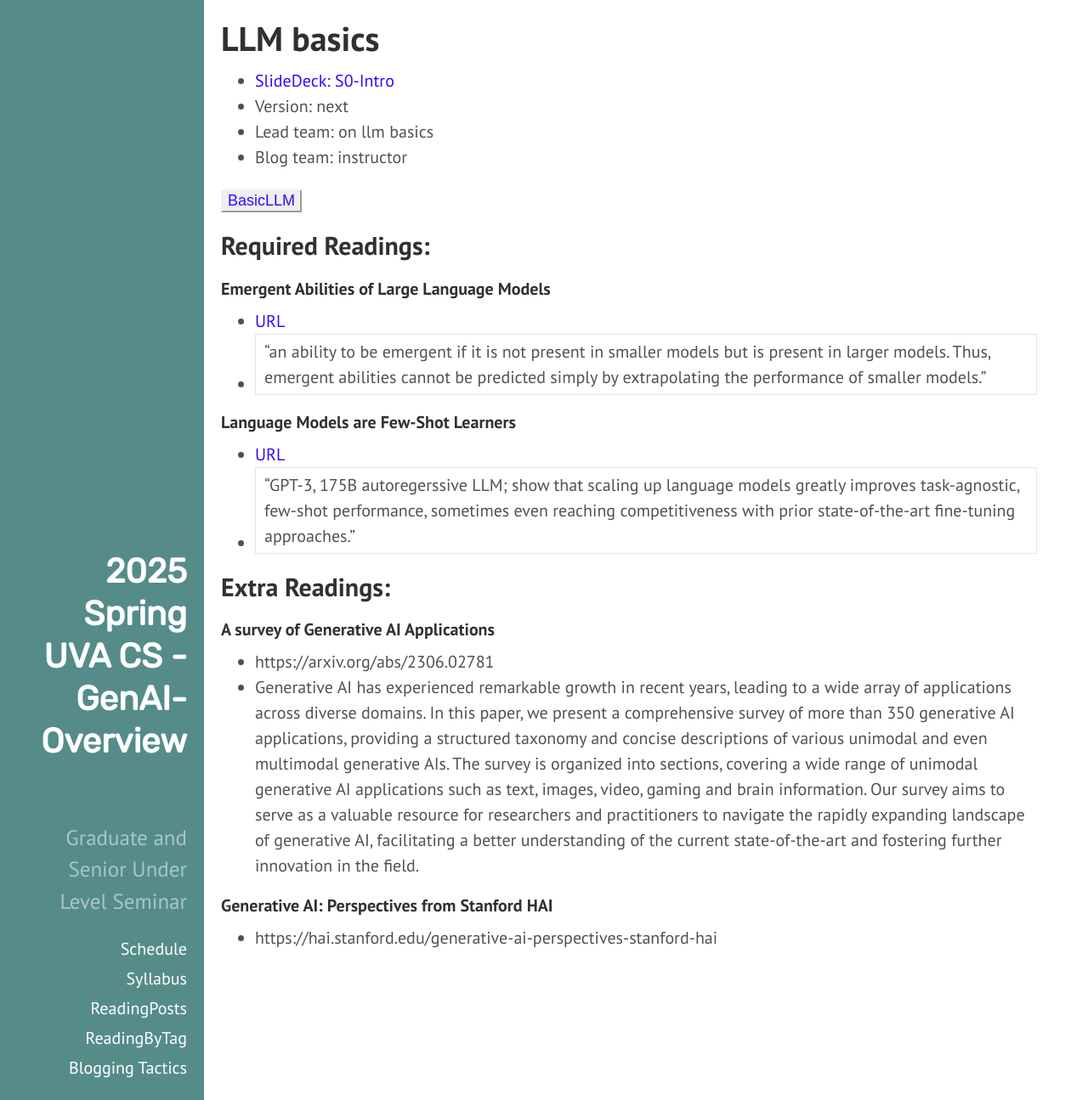
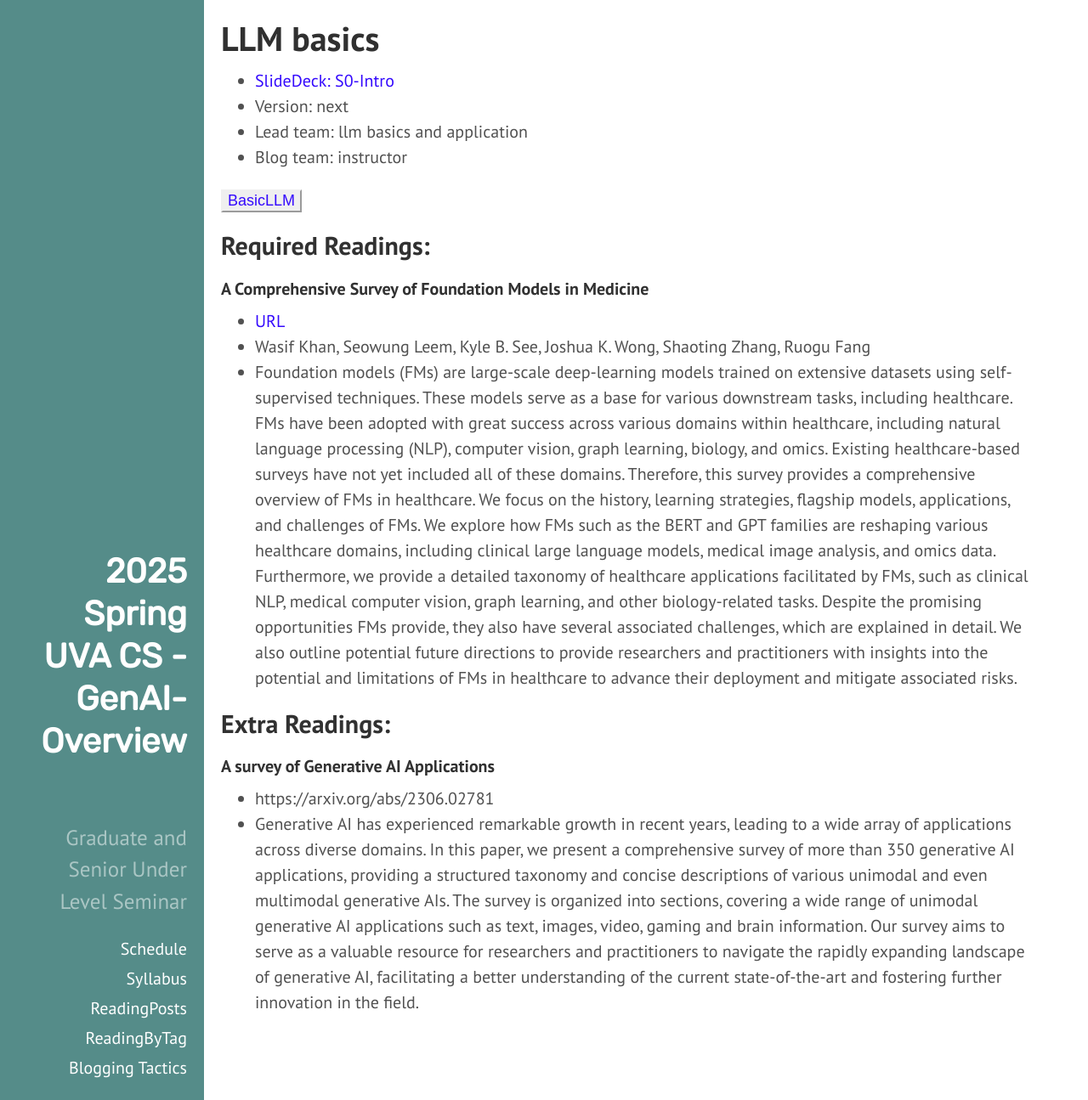
Before and after one commit to qiyanjun/2025sp-GenAI-overview, a Jekyll site: the page built from _contents/S0-L01.md, in a window 1280 px wide and 1295 px high. Shown: the whole window at 85% size. Built offline with Jekyll 4.4.1, drawn with Linux system fonts in a browser that asks for light colours.

Commit message:
adding W1 contents

```diff
--- a/_contents/S0-L01.md
+++ b/_contents/S0-L01.md
@@ -5,26 +5,26 @@ lecture: S0-Intro
 lectureVersion: next
 extraContent:
 notes: instructor
-video: on llm basics
+video: llm basics and application
 tags:
 - BasicLLM
 desc: 2025-S1
 term: 2025-seminarRead
 categories:
 - FMBasic
+- DomainAdapt
 ---
 
 
 
 ## Required Readings:
 
-#### Emergent Abilities of Large Language Models
-  + [ URL](https://arxiv.org/abs/2206.07682)
-  + "an ability to be emergent if it is not present in smaller models but is present in larger models. Thus, emergent abilities cannot be predicted simply by extrapolating the performance of smaller models."|
 
-#### Language Models are Few-Shot Learners
-  + [ URL](https://arxiv.org/abs/2005.14165)
-  + "GPT-3, 175B autoregerssive LLM;  show that scaling up language models greatly improves task-agnostic, few-shot performance, sometimes even reaching competitiveness with prior state-of-the-art fine-tuning approaches."|
+#### A Comprehensive Survey of Foundation Models in Medicine
++ [URL](https://arxiv.org/abs/2406.10729)
++ Wasif Khan, Seowung Leem, Kyle B. See, Joshua K. Wong, Shaoting Zhang, Ruogu Fang
++ Foundation models (FMs) are large-scale deep-learning models trained on extensive datasets using self-supervised techniques. These models serve as a base for various downstream tasks, including healthcare. FMs have been adopted with great success across various domains within healthcare, including natural language processing (NLP), computer vision, graph learning, biology, and omics. Existing healthcare-based surveys have not yet included all of these domains. Therefore, this survey provides a comprehensive overview of FMs in healthcare. We focus on the history, learning strategies, flagship models, applications, and challenges of FMs. We explore how FMs such as the BERT and GPT families are reshaping various healthcare domains, including clinical large language models, medical image analysis, and omics data. Furthermore, we provide a detailed taxonomy of healthcare applications facilitated by FMs, such as clinical NLP, medical computer vision, graph learning, and other biology-related tasks. Despite the promising opportunities FMs provide, they also have several associated challenges, which are explained in detail. We also outline potential future directions to provide researchers and practitioners with insights into the potential and limitations of FMs in healthcare to advance their deployment and mitigate associated risks.
+
 
 
 ## Extra Readings:
@@ -35,8 +35,5 @@ categories:
 + Generative AI has experienced remarkable growth in recent years, leading to a wide array of applications across diverse domains. In this paper, we present a comprehensive survey of more than 350 generative AI applications, providing a structured taxonomy and concise descriptions of various unimodal and even multimodal generative AIs. The survey is organized into sections, covering a wide range of unimodal generative AI applications such as text, images, video, gaming and brain information. Our survey aims to serve as a valuable resource for researchers and practitioners to navigate the rapidly expanding landscape of generative AI, facilitating a better understanding of the current state-of-the-art and fostering further innovation in the field.
 
 
-#### Generative AI: Perspectives from Stanford HAI
- + https://hai.stanford.edu/generative-ai-perspectives-stanford-hai
-
 
 <!--excerpt.start-->
```
Also changed, not shown: _contents/S0-L00-Intro.md (+19 -0 lines), _contents/S0-L02.md (+1 -0 lines).
